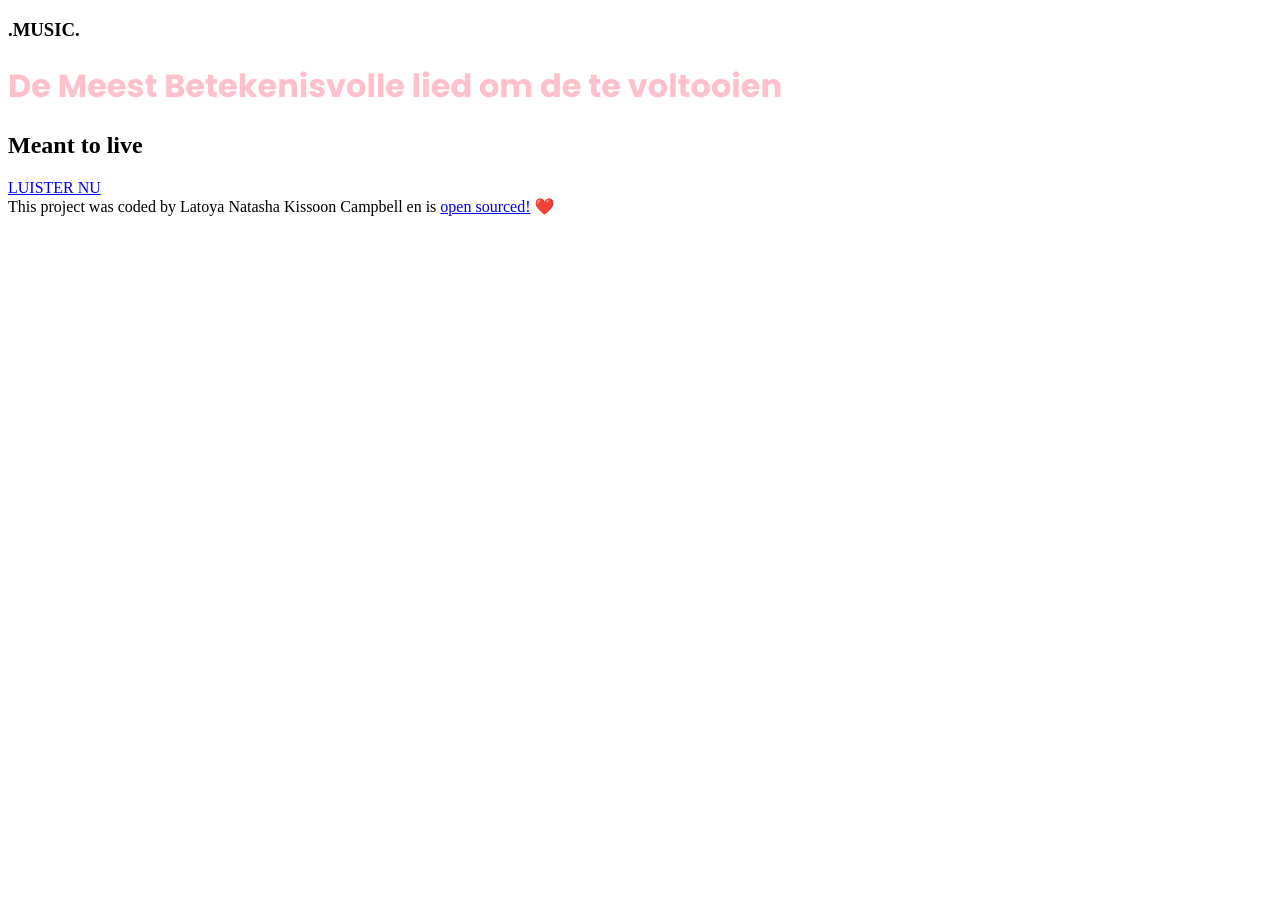
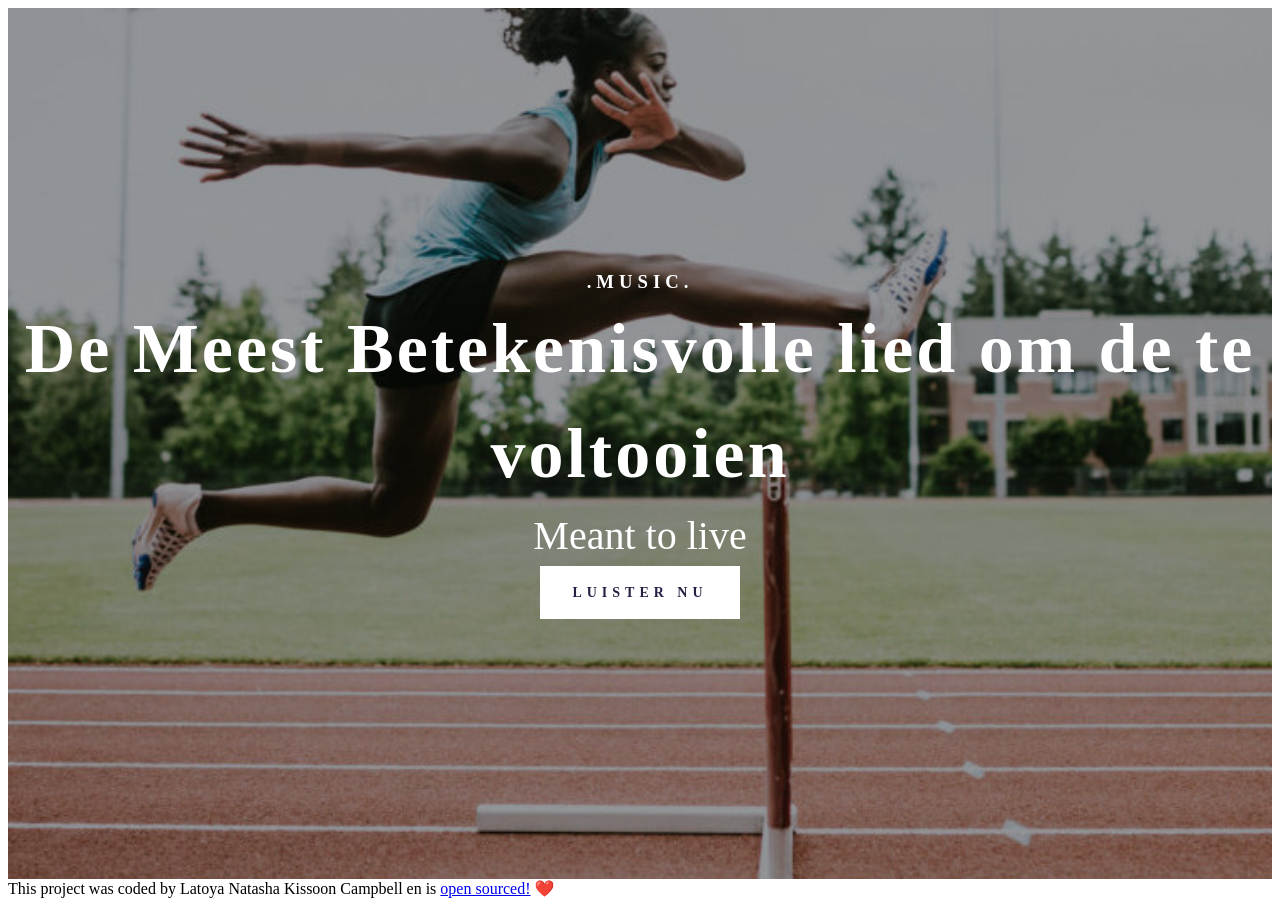
Before and after one commit to LatoyaNatashaC/Challenge-1, a plain HTML site: page index.html in a window 1280 px wide. Before the commit the page ends 800 px from the top, so only its background shows below. Drawn offline with nearby package versions, Linux system fonts and the light colour scheme.

Commit message:
updated styles.css

```diff
--- a/src/styles.css
+++ b/src/styles.css
@@ -1,4 +1,48 @@
-h1 {
-  font-family: "Poppins";
-  color: pink;
+.body {
+  font-family: "poppins";
 }
+.container {
+  max-width: 1400px;
+  margin: 0 auto;
+}
+header {
+  background-image: linear-gradient(rgba(0, 0, 0, 0.4), rgba(0, 0, 0, 0.4)),
+    url("../images/hurdle.jpg");
+  background-repeat: no-repeat;
+  background-size: cover;
+  text-align: center;
+  color: white;
+  padding: 260px 0;
+}
+header h1 {
+  font-weight: 700;
+  font-size: 70px;
+  line-height: 1.5;
+  letter-spacing: 3px;
+  margin: 0;
+}
+header h2 {
+  font-weight: 400;
+  font-size: 40px;
+  line-height: 1.5;
+  margin: 0;
+}
+header h3 {
+  font-weight: 900;
+  font-weight: 24px;
+  line-height: 1.5;
+  letter-spacing: 5px;
+  margin: 0;
+}
+header a {
+  font-weight: 700;
+  font-size: 14px;
+  line-height: 1.5;
+  text-align: center;
+  letter-spacing: 5px;
+  background: white;
+  text-decoration: none;
+  color: #272044;
+  padding: 16px 32px;
+  display: inline-block;
+}
```
